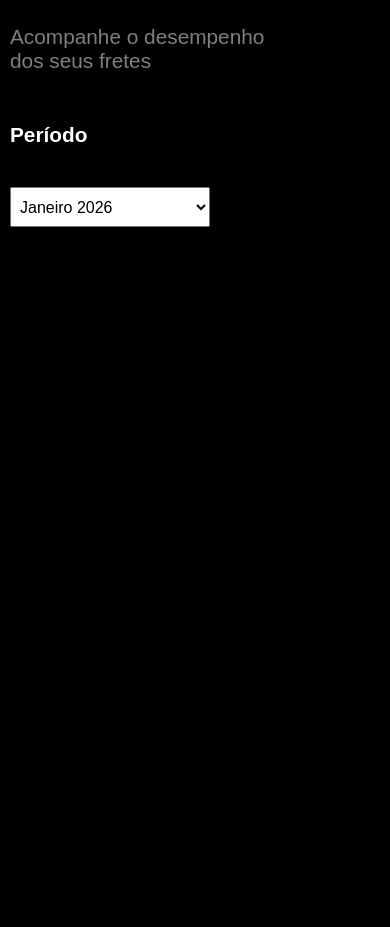
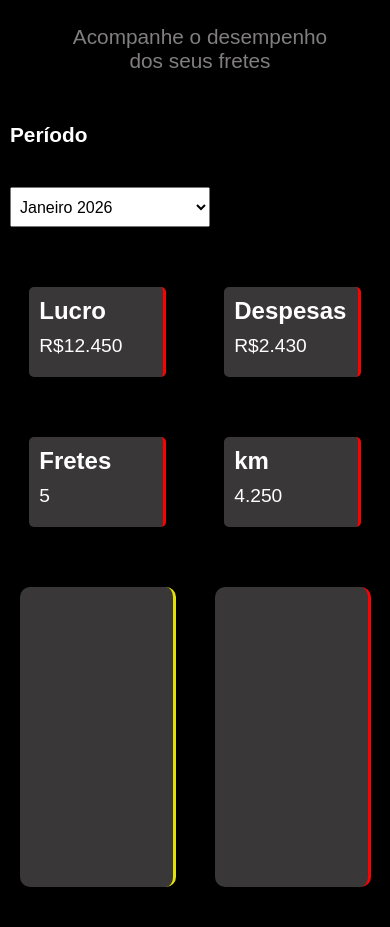
Before and after one commit to Joao-Pedro-Oliveira-Batista/SaaS---Ajuda-ao-Caminhoneiro, a plain HTML site: page HTML/Relatório.html in a window 390 px wide. Shown: the part 162-1089 px from the top of the page. Before the commit the page ends 844 px from the top, so only its background shows below. Drawn offline with Linux system fonts and the light colour scheme.

Commit message:
Atualizei

```diff
--- a/CSS/style.css
+++ b/CSS/style.css
@@ -324,7 +324,7 @@ footer p {
 .informacoesadicionaish2 {
     color: white;
     font-family: Arial, Helvetica, sans-serif;
-    font-size: 1.3em;
+    font-size: 1.4em;
     padding-top: 10px;
     padding-left: 10px;
 }
@@ -332,7 +332,7 @@ footer p {
 .informacoesadicionaisp {
     color: white;
     font-family: Arial, Helvetica, sans-serif;
-    font-size: 1.5em;
+    font-size: 1.2em;
     padding-top: 10px;
     padding-left: 10px;
 }
@@ -1003,6 +1003,7 @@ textarea {
 
 .bodyrelatorio {
     background-color: black;
+    margin-bottom: 40px;
 }
 
 .cabecalhorelatorio h1 {
@@ -1011,6 +1012,7 @@ textarea {
     font-family: Arial, Helvetica, sans-serif;
     margin-top: 40px;
     margin-left: 10px;
+    text-align: center;
 }
 
 .cabecalhorelatorio p {
@@ -1019,6 +1021,7 @@ textarea {
     font-family: Arial, Helvetica, sans-serif;
     margin-top: 40px;
     margin-left: 10px;
+    text-align: center;
 }
 
 .periodo-data h2 {
@@ -1038,3 +1041,118 @@ textarea {
     font-size: 1em;
     font-family: Arial, Helvetica, sans-serif;
 }
+
+.cardsrelatorio {
+    display: flex;
+    justify-content: space-around;
+    align-items: center;
+}
+
+.cardsdeinformacoesrelatorio {
+    width: 20%;
+    height: 90px;
+    background-color: rgba(65, 63, 63, 0.884);
+    border-radius: 5px;
+    border-right: 3px solid rgb(255, 0, 0);
+    margin-top: 60px;
+}
+
+.cardsrelatorion2 {
+    display: none;
+}
+
+.cardsrelatorion3 {
+    display: none;
+}
+
+.cardsdeinformacoesrelatorion2 {
+    display: none;
+}
+
+.cardsdeinformacoesrelatorion3 {
+    display: none;
+}
+
+
+@media (max-width: 900px) {
+
+    .cardsrelatorio {
+        display: none;
+    }
+
+    .cardsdeinformacoesrelatorio {
+        display: none;
+    }
+
+    .cardsrelatorion2 {
+        display: flex;
+        justify-content: space-around;
+        align-items: center;
+    }
+
+    .cardsrelatorion3 {
+        display: flex;
+        justify-content: space-around;
+        align-items: center;
+    }
+
+    .cardsdeinformacoesrelatorion2 {
+        display: block;
+        width: 35%;
+        height: 90px;
+        background-color: rgba(65, 63, 63, 0.884);
+        border-radius: 5px;
+        border-right: 3px solid rgb(255, 0, 0);
+        margin-top: 60px;
+    }
+
+    .cardsdeinformacoesrelatorion3 {
+        display: block;
+        width: 35%;
+        height: 90px;
+        background-color: rgba(65, 63, 63, 0.884);
+        border-radius: 5px;
+        border-right: 3px solid rgb(255, 0, 0);
+        margin-top: 60px;
+    }
+}
+
+.estilocardsrelatorioh2 {
+    padding-left: 10px;
+    padding-top: 10px;
+    font-size: 1.5em;
+    font-family: Arial, Helvetica, sans-serif;
+    color: white;
+}
+
+.estilocardsrelatoriop {
+    padding-top: 10px;
+    padding-left: 10px;
+    font-size: 1.2em;
+    font-family: Arial, Helvetica, sans-serif;
+    color: white;
+}
+
+.graficosrelatorio {
+    display: flex;
+    justify-content: space-around;
+    align-items: center;
+}
+
+.desempenhodoslucros {
+    width: 40%;
+    height: 300px;
+    background-color: rgba(65, 63, 63, 0.884);
+    margin-top: 60px;
+    border-radius: 10px;
+    border-right: 3px solid rgba(255, 251, 0, 0.863);
+}
+
+.desempenhodasdespesas {
+    width: 40%;
+    height: 300px;
+    background-color: rgba(65, 63, 63, 0.884);
+    margin-top: 60px;
+    border-radius: 10px;
+    border-right: 3px solid rgb(255, 0, 0);
+}
--- a/HTML/Relatório.html
+++ b/HTML/Relatório.html
@@ -27,9 +27,63 @@
                     <option>Março 2026</option>
                     <option>Abril 2026</option>
                 </select>
+            </form>
+        </section>
 
-            </form>
+        <section class="cardsrelatorio">
+            <div class="cardsdeinformacoesrelatorio">
+                <h2 class="estilocardsrelatorioh2">Lucro</h2>
+                <p class="estilocardsrelatoriop">R$12.450</p>
+            </div>
 
+            <div class="cardsdeinformacoesrelatorio">
+                <h2 class="estilocardsrelatorioh2">Despesas</h2>
+                <p class="estilocardsrelatoriop">R$2.430</p>
+            </div>
+
+            <div class="cardsdeinformacoesrelatorio">
+                <h2 class="estilocardsrelatorioh2">Fretes</h2>
+                <p class="estilocardsrelatoriop">5</p>
+            </div>
+
+            <div class="cardsdeinformacoesrelatorio">
+                <h2 class="estilocardsrelatorioh2">Km</h2>
+                <P class="estilocardsrelatoriop">4.250</P>
+            </div>
+        </section>
+
+        <section class="cardsrelatorion2">
+            <div class="cardsdeinformacoesrelatorion2">
+                <h2 class="estilocardsrelatorioh2"> Lucro</h2>
+                <p class="estilocardsrelatoriop">R$12.450</p>
+            </div>
+
+            <div class="cardsdeinformacoesrelatorion2">
+                <h2 class="estilocardsrelatorioh2">Despesas</h2>
+                <p class="estilocardsrelatoriop">R$2.430 </p>
+            </div>
+        </section>
+
+        <section class="cardsrelatorion3">
+            <div class="cardsdeinformacoesrelatorion3">
+                <h2 class="estilocardsrelatorioh2">Fretes</h2>
+                <p class="estilocardsrelatoriop">5</p>
+            </div>
+
+            <div class="cardsdeinformacoesrelatorion3">
+                <h2 class="estilocardsrelatorioh2">km</h2>
+                <p class="estilocardsrelatoriop"> 4.250 </p>
+            </div>
+        </section>
+
+        <section class="graficosrelatorio">
+            <div class="desempenhodoslucros">
+
+            </div>
+
+            <div class="desempenhodasdespesas">
+
+            </div>
         </section>
     </main>
 </body>
```
